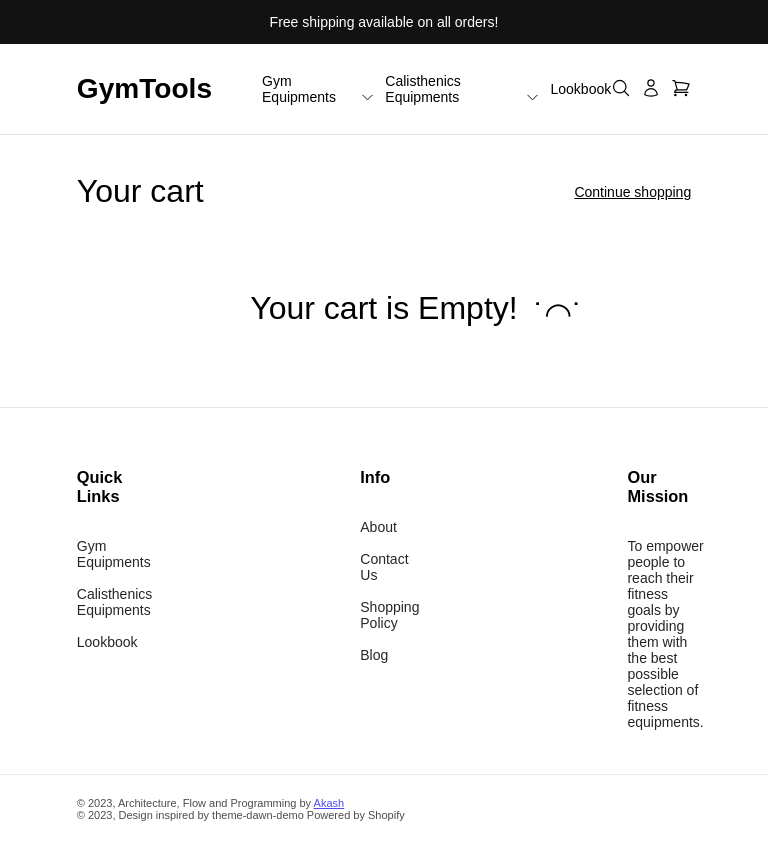
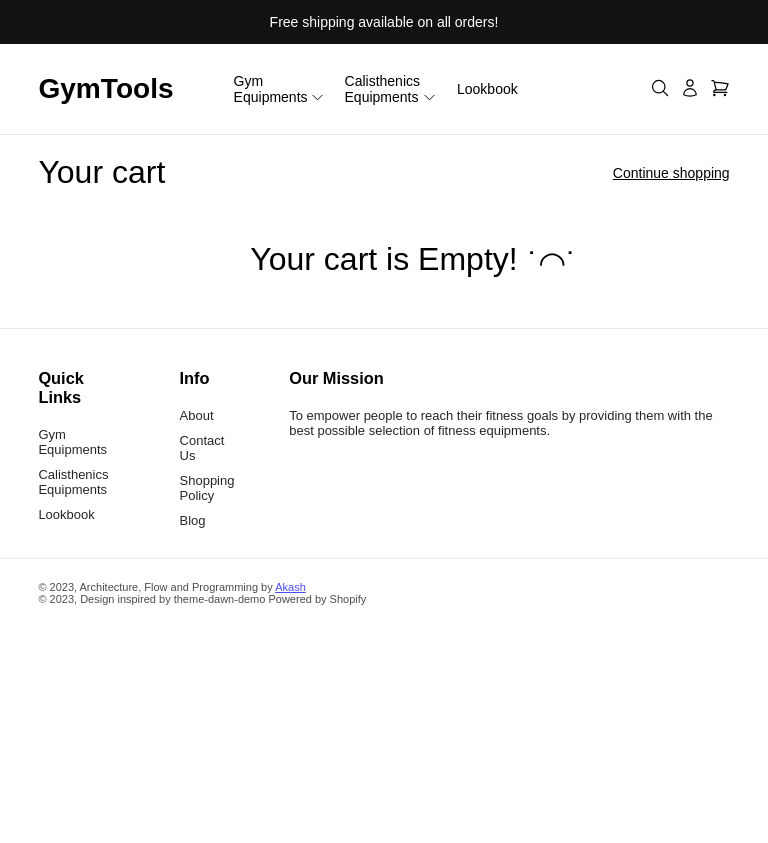
Before and after one commit to aakashjangra/GymTools, a Next.js app: page /cart in a window 768 px wide. After the commit the page ends 800 px from the top, so only its background shows below. Built offline with nearby package versions, Linux system fonts and the light colour scheme; a web font is replaced by a local one.

Commit message:
homepage, product page tablet responsive

```diff
--- a/app/components/QuantitySelector/QuantitySelector.module.css
+++ b/app/components/QuantitySelector/QuantitySelector.module.css
@@ -2,6 +2,8 @@
     --size: 2.5rem;
     --size-inner: 2rem;
     --container-width: calc(var(--size)*3.5);
+    --h-space: calc(var(--size-inner) / 7);
+    --v-space: calc(var(--size) / 1.9);
 
     position: relative;
     width: var(--container-width);
@@ -33,28 +35,37 @@
     cursor: pointer;
 }
 
-.quantityDecrement {
+.quantityDecrement{
     position: absolute;
-    left: 0.3rem;
-    top: 2.8rem;
+    left: var(--h-space);
+    top: var(--v-space);
 }
 
 .quantityIncrement {
     position: absolute;
-    right: 0.3rem;
-    top: 2.8rem;
+    right: var(--h-space);
+    top: var(--v-space);
 }
 
+/* Mobile  */
 @media screen and (width <= 600px){
     .quantityInputContainer {
         --size: 5rem;
         --size-inner: 4.5rem;
         --container-width: calc(var(--size)*3.5);
         --normal-spacing: 2rem;
+        --v-space: calc(var(--size) / 1.7);
 
-        position: relative;
-        width: var(--container-width);
         padding-bottom: var(--normal-spacing);
-        margin: var(--normal-spacing) 0;
     }
 }
+
+/* Tablet */
+@media screen and (min-width: 600px) and (max-width: 900px){
+    .quantityInputContainer {
+        --size: 4rem;
+        --size-inner: 3.5rem;
+
+        --normal-spacing: 2rem;
+    }
+}
--- a/app/globals.css
+++ b/app/globals.css
@@ -24,27 +24,28 @@ html {
   margin: 0;
 }
 
-html *{
+html * {
   font-family: inherit;
 }
 
-body{
+body {
   font-size: 14px;
 }
+
 /* @media (prefers-color-scheme: dark) {
   html {
     color-scheme: dark;
   }
 } */
 
-.announcement-bar{
+.announcement-bar {
   text-align: center;
   color: var(--color-secondary);
   padding: 1em;
   background-color: var(--color-primary);
 }
 
-.header{
+.header {
   --header-height: 6.5em;
 
   height: var(--header-height);
@@ -55,7 +56,7 @@ body{
   padding: 0 var(--padding-content);
 }
 
-.header nav{
+.header nav {
   width: 100%;
   display: flex;
   justify-content: space-between;
@@ -78,14 +79,14 @@ body{
   background-color: var(--color-secondary);
 }
 
-.searchBox input{
+.searchBox input {
   height: var(--searchBox-height);
   width: var(--searchBox-input-width);
   padding: 0 1rem;
   font-size: medium;
 }
 
-.searchBox button.closeSearchBox{
+.searchBox button.closeSearchBox {
   width: 4rem;
   transform: scaleX(1.5);
   background-color: unset;
@@ -93,7 +94,7 @@ body{
   cursor: pointer;
 }
 
-.searchBox button.closeSearchBox{
+.searchBox button.closeSearchBox {
   font-size: large;
 }
 
@@ -101,7 +102,7 @@ body{
   display: none;
 }
 
-.header .searchBox .searchResults{
+.header .searchBox .searchResults {
   height: 70vh;
   overflow-y: scroll;
   position: absolute;
@@ -113,7 +114,7 @@ body{
   background-color: var(--color-secondary);
 }
 
-.header .searchBox .searchResults .searchResultsCategory{
+.header .searchBox .searchResults .searchResultsCategory {
   font-size: small;
   opacity: 0.7;
   text-transform: uppercase;
@@ -121,7 +122,7 @@ body{
   border-bottom: 1px solid var(--color-border-grey);
 }
 
-.header .searchBox .searchResults .searchResult{
+.header .searchBox .searchResults .searchResult {
   height: 100%;
   display: flex;
   align-items: center;
@@ -134,7 +135,7 @@ body{
   background-color: var(--color-hover);
 }
 
-.header .searchBox .searchResults .searchResult:hover .title{
+.header .searchBox .searchResults .searchResult:hover .title {
   text-decoration: underline;
 }
 
@@ -142,13 +143,14 @@ body{
   font-size: small;
   font-weight: normal;
 }
-.header .searchBox .searchResults .searchResult > img.image{
+
+.header .searchBox .searchResults .searchResult>img.image {
   height: 3rem;
   width: 3rem;
   border: 1px solid var(--color-border-grey);
 }
 
-.header nav .header-left{
+.header nav .header-left {
   display: flex;
   align-items: center;
   gap: 10px;
@@ -156,46 +158,48 @@ body{
 
 .header .link-with-svg {
   display: flex;
+  width: max-content;
   align-items: center;
   gap: 2px;
 }
 
-.header nav .header-left .link-with-svg .svg{
+.header nav .header-left .link-with-svg .svg {
   align-self: flex-end;
 }
 
-.header .header-left a.link{
+.header .header-left a.link {
   color: initial;
   text-decoration: none;
 }
 
-.header .header-left a.link.active{
+.header .header-left a.link.active {
   text-decoration: underline;
 }
 
-.header nav .header-right{
+.header nav .header-right {
   display: flex;
   align-items: center;
   gap: 10px;
 }
 
-.header-right button, .hamburger{
+.header-right button,
+.hamburger {
   background-color: unset;
   border: unset;
   cursor: pointer;
 }
 
-.header .cart{
+.header .cart {
   position: relative;
 }
 
-.header .cart .svg{
+.header .cart .svg {
   position: absolute;
   top: 0;
   left: 0;
 }
 
-.header .cart .cartItemsCount{
+.header .cart .cartItemsCount {
   position: absolute;
   bottom: 0;
   right: 0;
@@ -210,22 +214,22 @@ body{
   border-radius: 50%;
 }
 
-.title-gymtools{
+.title-gymtools {
   font-size: x-large;
   margin-right: 40px;
 }
 
-.footer{
+.footer {
   border-top: var(--color-border-grey) 1px solid;
 }
 
-.upper-footer{
+.upper-footer {
   display: flex;
   gap: 13rem;
   padding: 2em var(--padding-content);
 }
 
-.footer-headings{
+.footer-headings {
   font-weight: 600;
   margin: 2rem 0;
 }
@@ -235,33 +239,38 @@ body{
   text-decoration: none;
 }
 
-.footer .list{
+.footer .list {
   list-style-type: none;
 }
 
-.footer .list li, .footer div p{
+.footer .list li,
+.footer div p {
   opacity: var(--opacity);
   margin: 1rem 0;
 }
 
-.lower-footer{
+.lower-footer {
   font-size: 11px;
   opacity: 0.7;
   padding: 2em var(--padding-content);
   border-top: 1px solid var(--color-border-grey);
 }
 
-@media screen and (width <= 600px) {
-  html{
+/* Mobile  */
+@media screen and (width <=700px) {
+  html {
     font-size: 7px;
     --padding-content: 2rem;
   }
-  .mobile-hidden{
+
+  .mobile-hidden {
     display: none !important;
   }
-  .header{
+
+  .header {
     --header-height: 4.5em;
   }
+
   .menu {
     position: absolute;
     top: calc(var(--header-height) - 1px);
@@ -278,11 +287,13 @@ body{
     z-index: 10;
     overflow: hidden;
   }
+
   .menu.open {
     left: 0;
     /* Position to the right when the menu is open */
   }
-  .menu a.link{
+
+  .menu a.link {
     color: initial;
     text-decoration: none;
     font-size: medium;
@@ -291,54 +302,67 @@ body{
     justify-content: space-between;
     padding: 0 3rem;
   }
+
   .announcement-bar {
     font-size: small;
   }
+
   .header .cart .cartItemsCount {
     height: 1.5rem;
     width: 1.5rem;
     font-size: 1rem;
   }
-  .searchBox{
+
+  .searchBox {
     padding: 1rem;
   }
+
   .searchBox input {
     height: 100%;
     width: var(--searchBox-input-width);
   }
+
   .header .searchBox .searchResults {
     height: 85vh;
     width: 100%;
   }
+
   .header .searchBox .searchResults .searchResult {
     height: 100%;
   }
+
   .header .searchBox .searchResults .searchResult .title {
     font-size: smaller;
     font-weight: normal;
   }
+
   .header .searchBox .searchResults .searchResult>img.image {
     height: 6rem;
     width: 6rem;
   }
-  .upper-footer{
+
+  .upper-footer {
     flex-direction: column;
     gap: 1rem;
     padding: 0 4rem;
   }
+
   .footer-headings {
     font-weight: 500;
     margin: 3rem 0;
     font-size: 2rem;
   }
+
   .footer .list li,
   .footer div p {
     font-size: small;
     margin: 3rem 0;
   }
+
   .lower-footer {
     font-size: 1.3rem;
   }
+
   .hamburger {
     display: flex;
     position: relative;
@@ -348,15 +372,50 @@ body{
     cursor: pointer;
     z-index: 10;
   }
-    .hamburger > img{
+
+  .hamburger>img {
     width: 3.5rem;
     height: 3.5rem;
   }
 
 }
 
-@media screen and (width > 600px) {
-  .desktop-hidden{
+/* tablets */
+@media screen and (width > 600px) and (width <=900px) {
+  html {
+    font-size: 10px;
+    --padding-content: 5vw;
+  }
+
+  .upper-footer {
+    display: flex;
+    gap: 5rem;
+    padding: 2rem var(--padding-content);
+  }
+
+    .footer .list li,
+    .footer div p {
+      font-size: small;
+    }
+
+  .header nav .header-left {
+    gap: 2rem;
+  }
+
+  .header .link-with-svg {
+    width: min-content;
+    gap: 2px;
+  }
+
+    .header .searchBox.visible {
+      --searchBox-height: 6rem;
+      --searchBox-input-width: 60vw;
+    }
+}
+
+/* Desktop */
+@media screen and (width > 700px) {
+  .desktop-hidden {
     display: none !important;
   }
 }
--- a/app/page.module.css
+++ b/app/page.module.css
@@ -76,6 +76,7 @@
     letter-spacing: 1px;
 }
 
+/* mobile phones */
 @media screen and (width <=600px) {
     .banner{
         height: 70vh;
@@ -109,3 +110,13 @@
         letter-spacing: unset;
     }
 }
+
+/* tablets */
+@media screen and (width > 600px) and (width <= 900px) {
+    .heading {
+        font-size: 4rem;
+    }
+    .banner button.shopNow{
+       margin-top: 1rem;
+    }
+}
```
Also changed, not shown: app/components/Products/Products.module.css (+8 -0 lines), app/product/page.module.css (+25 -2 lines). Lines whose indentation alone changed are shown as unchanged.
